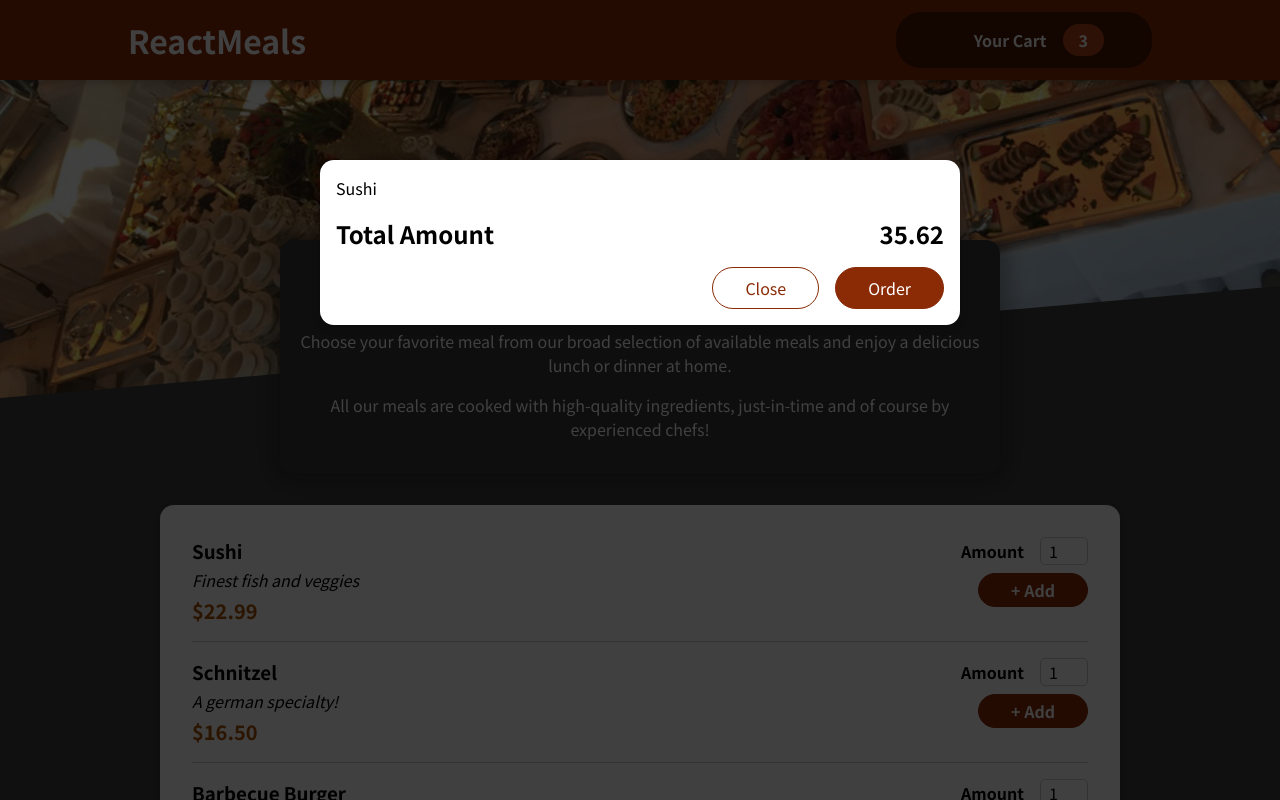
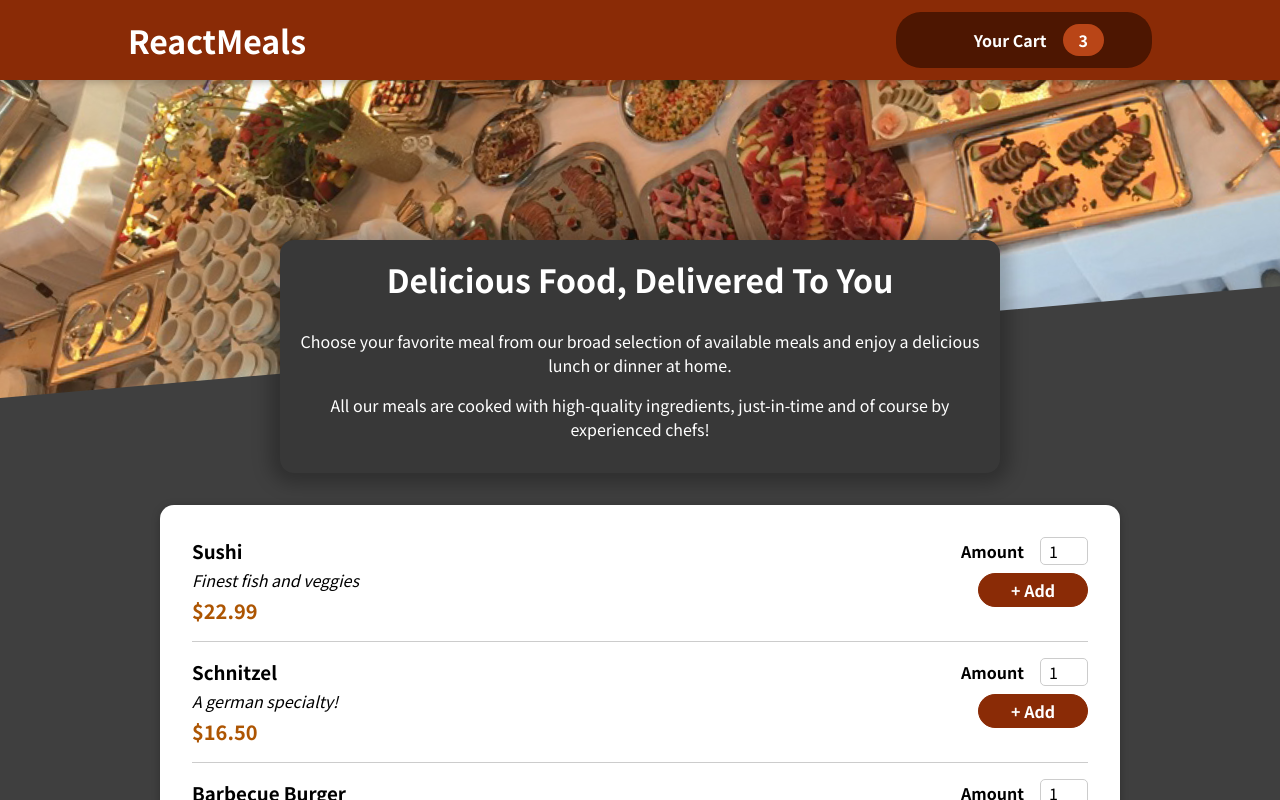
Before and after one commit to sameerbhilare/React, a React (Create React App) app in the folder Workspace/07-food-order-app/: page / in a window 1280 px wide. Shown: the top 800 px of the page. Built offline with nearby package versions, Linux system fonts and the light colour scheme; some icons are missing.

Commit message:
Managing Cart & Modal State

```diff
--- a/Workspace/07-food-order-app/src/App.js
+++ b/Workspace/07-food-order-app/src/App.js
@@ -1,13 +1,22 @@
-import React from 'react';
+import React, { useState } from 'react';
 import Cart from './components/Cart/Cart';
 import Header from './components/Layout/Header';
 import Meals from './components/Meals/Meals';
 
 function App() {
+  const [isShowCart, setIsShowCart] = useState(false);
+
+  const showCartHandler = () => {
+    setIsShowCart(true);
+  };
+  const hideCartHandler = () => {
+    setIsShowCart(false);
+  };
+
   return (
     <>
-      <Cart />
-      <Header />
+      {isShowCart && <Cart onShowCart={showCartHandler} onClose={hideCartHandler} />}
+      <Header onShowCart={showCartHandler} />
       <main>
         <Meals />
       </main>
--- a/Workspace/07-food-order-app/src/components/Cart/Cart.js
+++ b/Workspace/07-food-order-app/src/components/Cart/Cart.js
@@ -13,14 +13,16 @@ const Cart = (props) => {
   );
 
   return (
-    <Modal>
+    <Modal onClose={props.onClose}>
       {cartItems}
       <div className={styles.total}>
         <span>Total Amount</span>
         <span>35.62</span>
       </div>
       <div className={styles.actions}>
-        <button className={styles['button--alt']}>Close</button>
+        <button className={styles['button--alt']} onClick={props.onClose}>
+          Close
+        </button>
         <button className={styles.button}>Order</button>
       </div>
     </Modal>
--- a/Workspace/07-food-order-app/src/components/Layout/Header.js
+++ b/Workspace/07-food-order-app/src/components/Layout/Header.js
@@ -12,7 +12,7 @@ const Header = (props) => {
     <React.Fragment>
       <header className={styles.header}>
         <h1>ReactMeals</h1>
-        <HeaderCartButton>Card</HeaderCartButton>
+        <HeaderCartButton onClick={props.onShowCart} />
       </header>
       <div className={styles['main-image']}>
         <img src={mealsImage} alt='A table full of delicious food!' />
--- a/Workspace/07-food-order-app/src/components/Layout/HeaderCartButton.js
+++ b/Workspace/07-food-order-app/src/components/Layout/HeaderCartButton.js
@@ -5,7 +5,7 @@ import styles from './HeaderCartButton.module.css';
 
 const HeaderCartButton = (props) => {
   return (
-    <button className={styles.button}>
+    <button className={styles.button} onClick={props.onClick}>
       <span className={styles.icon}>
         <CartIcon />
       </span>
--- a/Workspace/07-food-order-app/src/components/UI/Modal.js
+++ b/Workspace/07-food-order-app/src/components/UI/Modal.js
@@ -4,7 +4,7 @@ import ReactDOM from 'react-dom';
 import styles from './Modal.module.css';
 
 const Backdrop = (props) => {
-  return <div className={styles.backdrop}></div>;
+  return <div className={styles.backdrop} onClick={props.onClose}></div>;
 };
 
 const ModalOverlay = (props) => {
@@ -19,7 +19,7 @@ const Modal = (props) => {
   const portalElement = document.getElementById('overlays');
   return (
     <>
-      {ReactDOM.createPortal(<Backdrop />, portalElement)}
+      {ReactDOM.createPortal(<Backdrop onClose={props.onClose} />, portalElement)}
       {ReactDOM.createPortal(<ModalOverlay>{props.children}</ModalOverlay>, portalElement)}
     </>
   );
```
